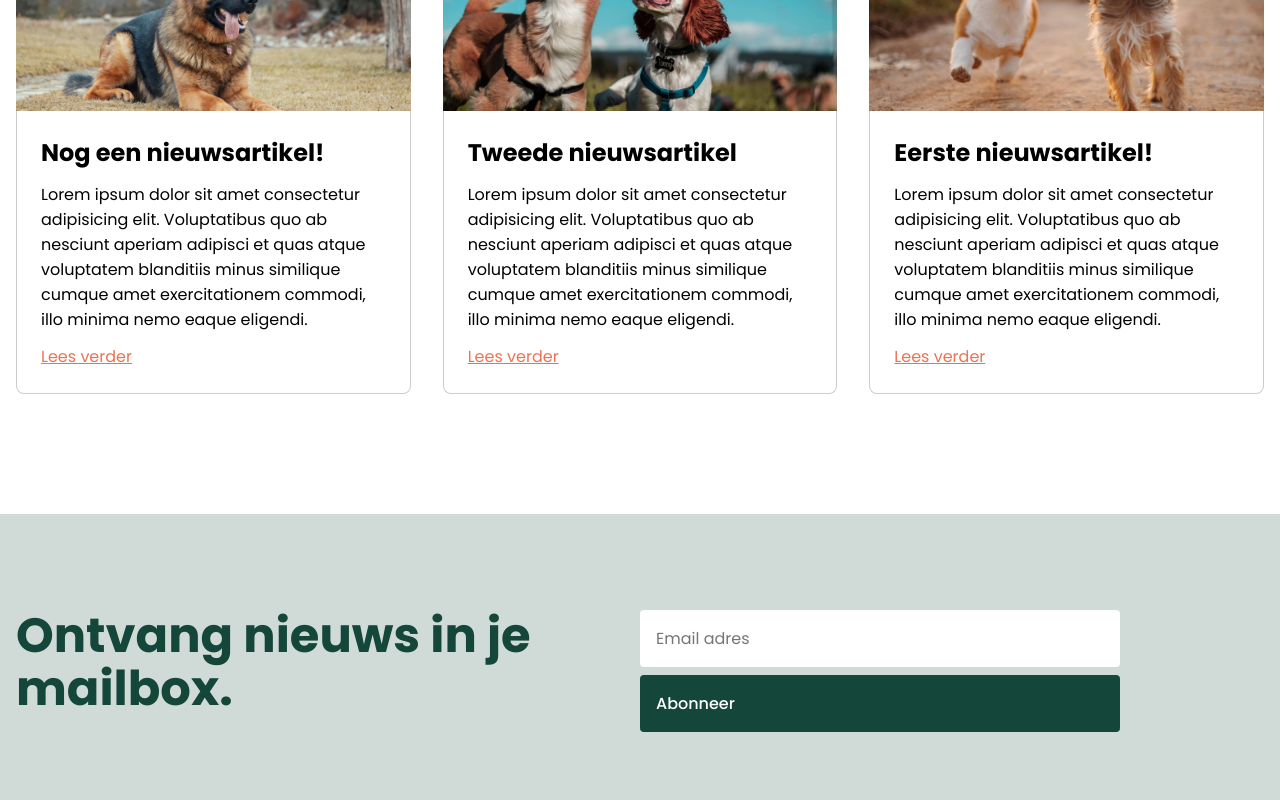
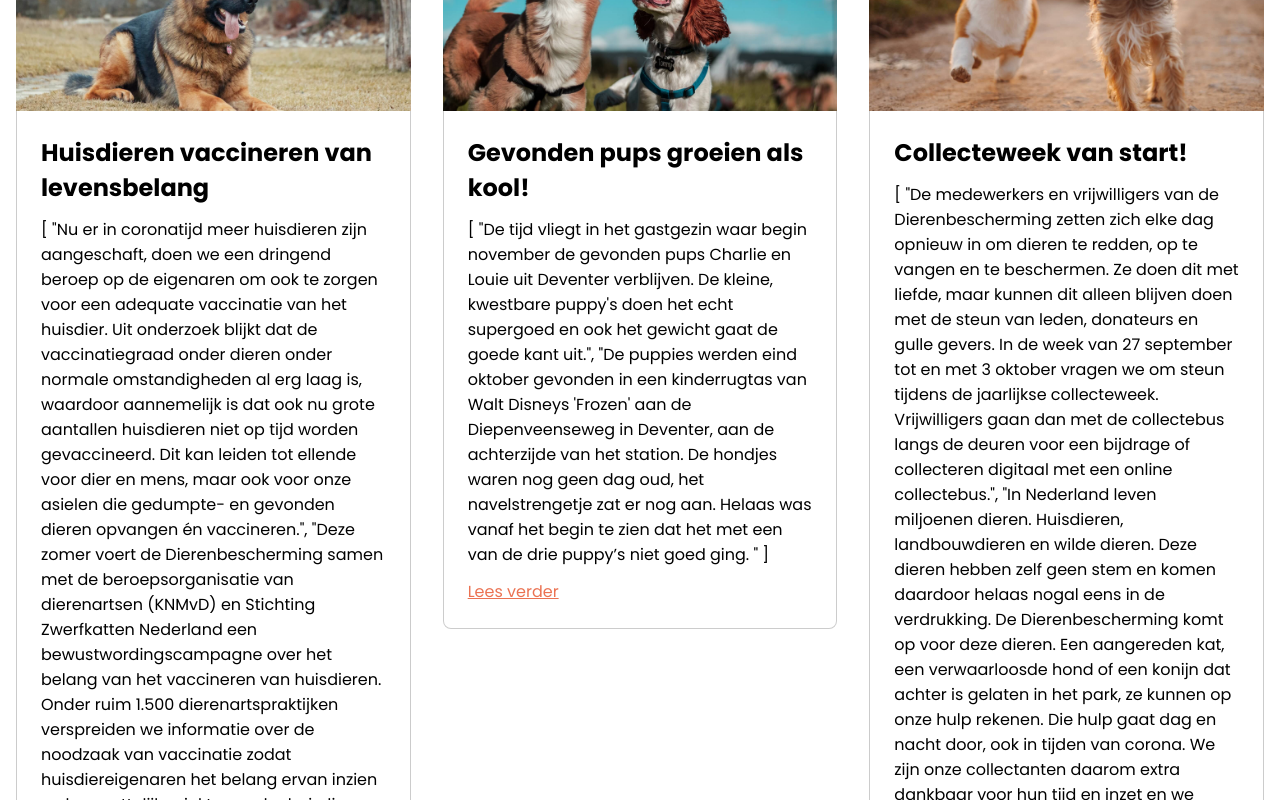
Before and after one commit to Markiesch/Artemis, a Vue app: page / in a window 1280 px wide. Shown: the part 2300-3100 px from the top of the page. Built offline with nearby package versions, Linux system fonts and the light colour scheme.

Commit message:
Replaced lorem text with real data

```diff
--- a/src/data/articles.ts
+++ b/src/data/articles.ts
@@ -3,7 +3,8 @@ export interface IArticle {
   date: string;
   author: string;
   title: string;
-  content: string;
+  subtitle: string;
+  content: string[];
   image: string;
 }
 
@@ -12,27 +13,39 @@ export const articles: IArticle[] = [
     id: 3,
     date: "23 oktober, 2021",
     author: "Mark Schuurmans",
-    title: "Nog een nieuwsartikel!",
-    content:
-      "Lorem ipsum dolor sit amet consectetur adipisicing elit. Voluptatibus quo ab nesciunt aperiam adipisci et quas atque voluptatem blanditiis minus similique cumque amet exercitationem commodi, illo minima nemo eaque eligendi.",
+    title: "Huisdieren vaccineren van levensbelang",
+    subtitle:
+      "Nu er in coronatijd meer huisdieren zijn aangeschaft, doen we een dringend beroep op de eigenaren om ook te zorgen voor een adequate vaccinatie van het huisdier. Uit onderzoek blijkt dat de vaccinatiegraad onder dieren onder normale omstandigheden al erg laag is.",
+    content: [
+      "Nu er in coronatijd meer huisdieren zijn aangeschaft, doen we een dringend beroep op de eigenaren om ook te zorgen voor een adequate vaccinatie van het huisdier. Uit onderzoek blijkt dat de vaccinatiegraad onder dieren onder normale omstandigheden al erg laag is, waardoor aannemelijk is dat ook nu grote aantallen huisdieren niet op tijd worden gevaccineerd. Dit kan leiden tot ellende voor dier en mens, maar ook voor onze asielen die gedumpte- en gevonden dieren opvangen én vaccineren.",
+      "Deze zomer voert de Dierenbescherming samen met de beroepsorganisatie van dierenartsen (KNMvD) en Stichting Zwerfkatten Nederland een bewustwordingscampagne over het belang van het vaccineren van huisdieren. Onder ruim 1.500 dierenartspraktijken verspreiden we informatie over de noodzaak van vaccinatie zodat huisdiereigenaren het belang ervan inzien en besmettelijke ziekten onder huisdieren geen kans krijgen. Ook via onze sociale media (Facebook, Twitter, Instagram) besteden we uitvoerig aandacht aan de vreselijke gevolgen die het niet vaccineren van huisdieren kan hebben. ",
+    ],
     image: "slider1.jpg",
   },
   {
     id: 2,
     date: "28 oktober, 2021",
     author: "Mark Schuurmans",
-    title: "Tweede nieuwsartikel",
-    content:
-      "Lorem ipsum dolor sit amet consectetur adipisicing elit. Voluptatibus quo ab nesciunt aperiam adipisci et quas atque voluptatem blanditiis minus similique cumque amet exercitationem commodi, illo minima nemo eaque eligendi.",
+    title: "Gevonden pups groeien als kool!",
+    subtitle:
+      "De tijd vliegt in het gastgezin waar begin november de gevonden pups Charlie en Louie uit Deventer verblijven. De kleine, kwestbare puppy's doen het echt supergoed en ook het gewicht gaat de goede kant uit.",
+    content: [
+      "De tijd vliegt in het gastgezin waar begin november de gevonden pups Charlie en Louie uit Deventer verblijven. De kleine, kwestbare puppy's doen het echt supergoed en ook het gewicht gaat de goede kant uit.",
+      "De puppies werden eind oktober gevonden in een kinderrugtas van Walt Disneys 'Frozen' aan de Diepenveenseweg in Deventer, aan de achterzijde van het station. De hondjes waren nog geen dag oud, het navelstrengetje zat er nog aan. Helaas was vanaf het begin te zien dat het met een van de drie puppy’s niet goed ging. ",
+    ],
     image: "slider2.jpg",
   },
   {
     id: 1,
     date: "4 november, 2021",
     author: "Mark Schuurmans",
-    title: "Eerste nieuwsartikel!",
-    content:
-      "Lorem ipsum dolor sit amet consectetur adipisicing elit. Voluptatibus quo ab nesciunt aperiam adipisci et quas atque voluptatem blanditiis minus similique cumque amet exercitationem commodi, illo minima nemo eaque eligendi.",
+    title: "Collecteweek van start!",
+    subtitle:
+      "De medewerkers en vrijwilligers van de Dierenbescherming zetten zich elke dag opnieuw in om dieren te redden, op te vangen en te beschermen. Ze doen dit met liefde, maar kunnen dit alleen blijven doen met de steun van leden, donateurs en gulle gevers.",
+    content: [
+      "De medewerkers en vrijwilligers van de Dierenbescherming zetten zich elke dag opnieuw in om dieren te redden, op te vangen en te beschermen. Ze doen dit met liefde, maar kunnen dit alleen blijven doen met de steun van leden, donateurs en gulle gevers. In de week van 27 september tot en met 3 oktober vragen we om steun tijdens de jaarlijkse collecteweek. Vrijwilligers gaan dan met de collectebus langs de deuren voor een bijdrage of collecteren digitaal met een online collectebus.",
+      "In Nederland leven miljoenen dieren. Huisdieren, landbouwdieren en wilde dieren. Deze dieren hebben zelf geen stem en komen daardoor helaas nogal eens in de verdrukking. De Dierenbescherming komt op voor deze dieren. Een aangereden kat, een verwaarloosde hond of een konijn dat achter is gelaten in het park, ze kunnen op onze hulp rekenen. Die hulp gaat dag en nacht door, ook in tijden van corona. We zijn onze collectanten daarom extra dankbaar voor hun tijd en inzet en we hopen dat deze inzet wordt beloond.",
+    ],
     image: "slider3.jpg",
   },
 ];
```
